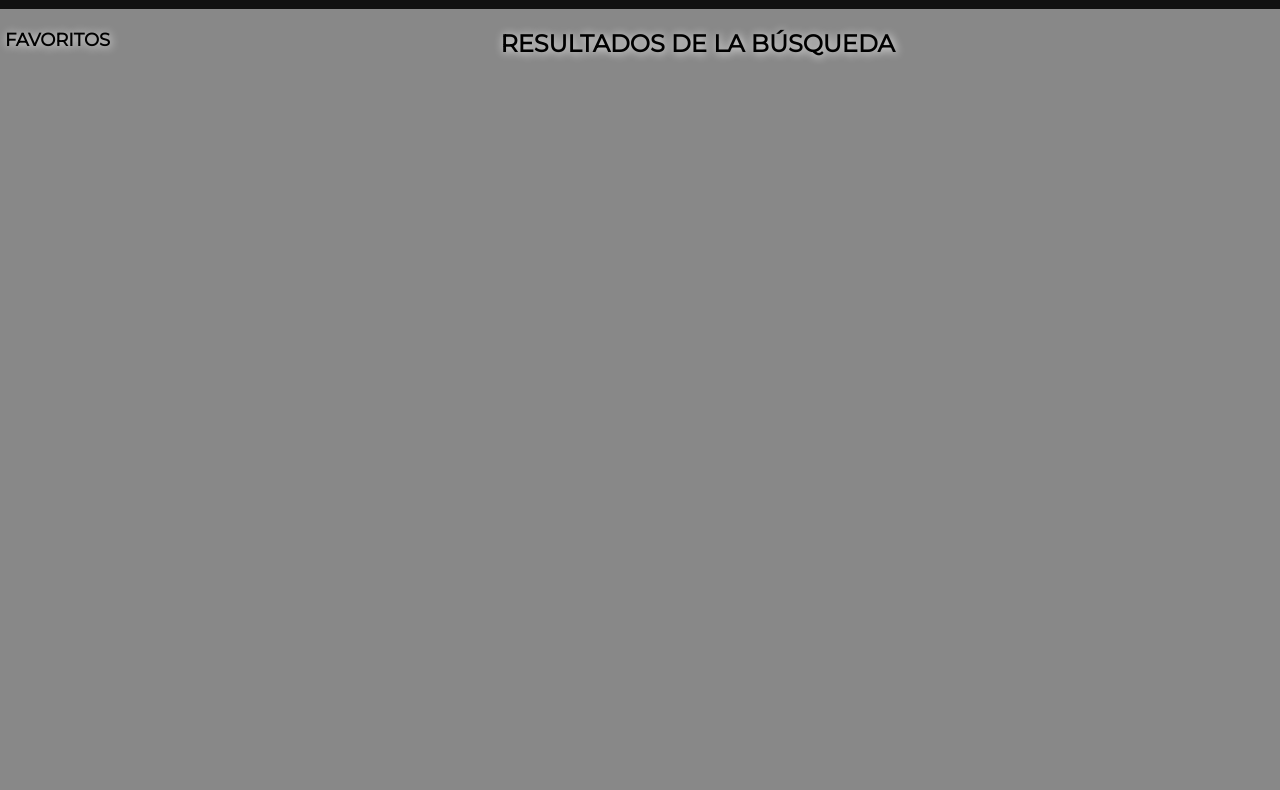
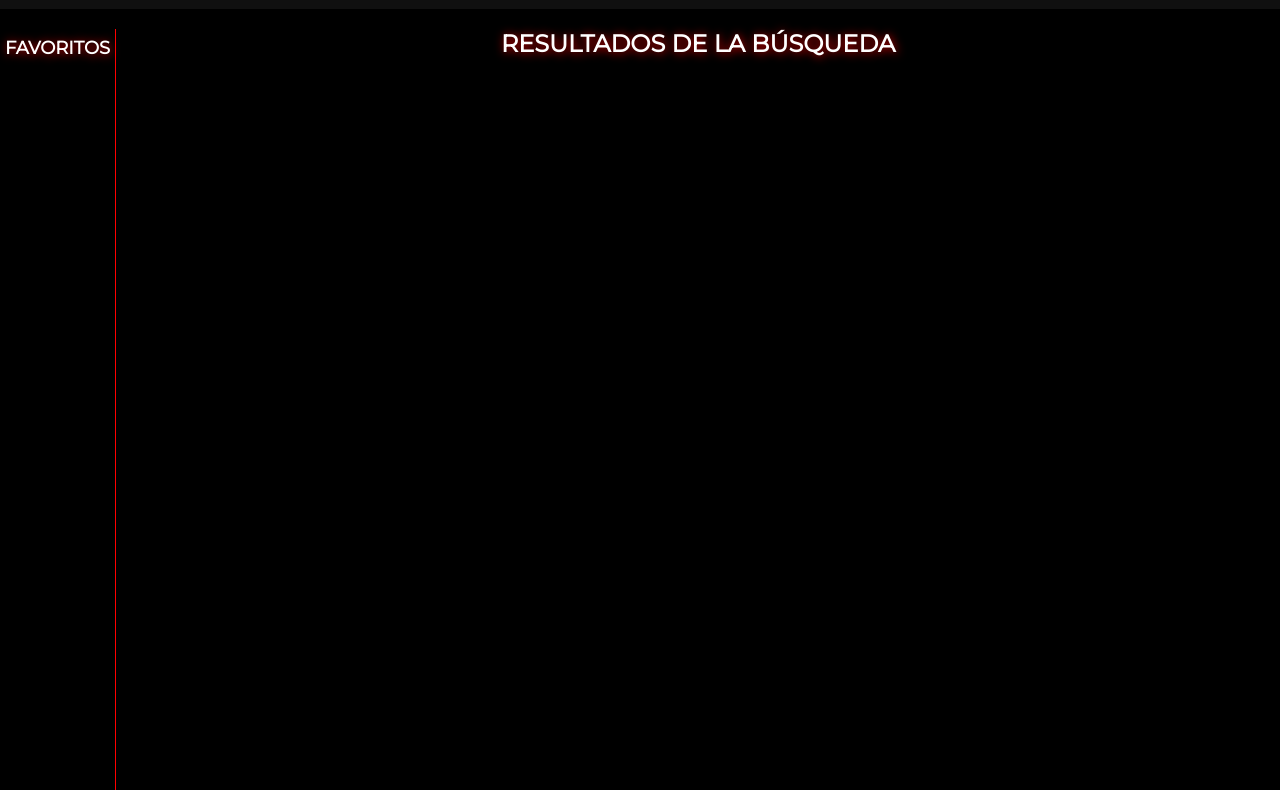
Before and after one commit to EvaMarco/m2-evaluacion-final-EvaMarco, a website: page _src/templates/index.html in a window 1280 px wide. Shown: the part 81-871 px from the top of the page. Drawn offline with nearby package versions, Linux system fonts and the light colour scheme; files that its build step writes are made by us from their sources; files whose address does not match are found by name.

Commit message:
Finish styles

```diff
--- a/_src/assets/scss/main.scss
+++ b/_src/assets/scss/main.scss
@@ -5,8 +5,9 @@
   margin:0;
   box-sizing: border-box;
   font-family: 'Montserrat', sans-serif;
+}
+/* HEADER */
 
-}
 .page__header{
   display:flex;
   justify-content: space-between;
@@ -16,13 +17,6 @@
   background-color: rgba(0, 0, 0, 0.938);
   color:red;
   box-shadow: 1px 1px 20px #000;
-}
-.page__main{
-  min-height: 100vh;
-  padding-top:20px;
-  background-color: #888;
-  display:grid;
-  grid-template-columns: auto 1fr;
 }
 .input__text{
   border-top: none;
@@ -49,11 +43,41 @@
   background-size: 20px 20px;
   background-color: rgba(0, 0, 0, 0);
 }
+.input__container{
+  display:flex;
+  flex-direction: column;
+  justify-content: center;
+  align-items: center;
+}
+.input__wrapper{
+  display:flex;
+  justify-content: center;
+  align-items: center;
+}
+
+/* MAIN */
+
+.page__main{
+  min-height: 100vh;
+  padding-top:20px;
+  background-color: #000;
+  display:grid;
+  grid-template-columns: auto 1fr;
+}
+
+/* SEARCH CONTAINER */
 
 .search__container{
   grid-column:1fr;
   text-align: center;
   margin: 0 auto;
+}
+.result__title{
+  padding-bottom: 20px;
+  color:white;
+  text-transform: uppercase;
+  text-shadow: 1px 1px 10px rgba(255, 0, 0, 0.89);
+
 }
 .search__results{
   display:flex;
@@ -72,17 +96,37 @@
   background-color: rgba(0, 0, 0, 0.877);
   border-radius:5px;
   color: red;
-}
-
-.show__fav{
-  color:black;
-  background-color: rgba(255, 0, 0, 0.945);
+  border:solid 2px red;
 }
 .showTitle{
   margin:5px;
   min-height: 70px;
 }
+.show__fav{
+  color:black;
+  background-color: rgba(255, 0, 0, 0.945);
+}
+
+/* FAVORITE CONTAINER */
+
+.favContainer{
+  grid-column: auto;
+  padding:0 5px;
+  display:flex;
+  flex-direction: column;
+  align-items: center;
+  border-right: solid 1px red;
+}
+.fav__title{
+  padding-top:8px;
+  padding-bottom: 23px;
+  color:white;
+  text-transform: uppercase;
+  text-shadow: 1px 1px 10px rgba(255, 0, 0, 0.89);
+  font-size: 18px;
+}
 .favShow{
+  text-align: center;
   padding:7px;
   display:flex;
   justify-content: space-between;
@@ -98,35 +142,3 @@
     width:125px;
   }
 }
-
-.favContainer{
-  grid-column: auto;
-  padding:0 5px;
-  display:flex;
-  flex-direction: column;
-  align-items: center;
-}
-.fav__title{
-  padding-bottom: 20px;
-  color:black;
-  text-transform: uppercase;
-  text-shadow: 1px 1px 10px #fff;
-  font-size: 18px;
-}
-.result__title{
-  padding-bottom: 20px;
-  color:black;
-  text-transform: uppercase;
-  text-shadow: 1px 1px 10px #fff;
-}
-.input__container{
-  display:flex;
-  flex-direction: column;
-  justify-content: center;
-  align-items: center;
-}
-.input__wrapper{
-  display:flex;
-  justify-content: center;
-  align-items: center;
-}
```
